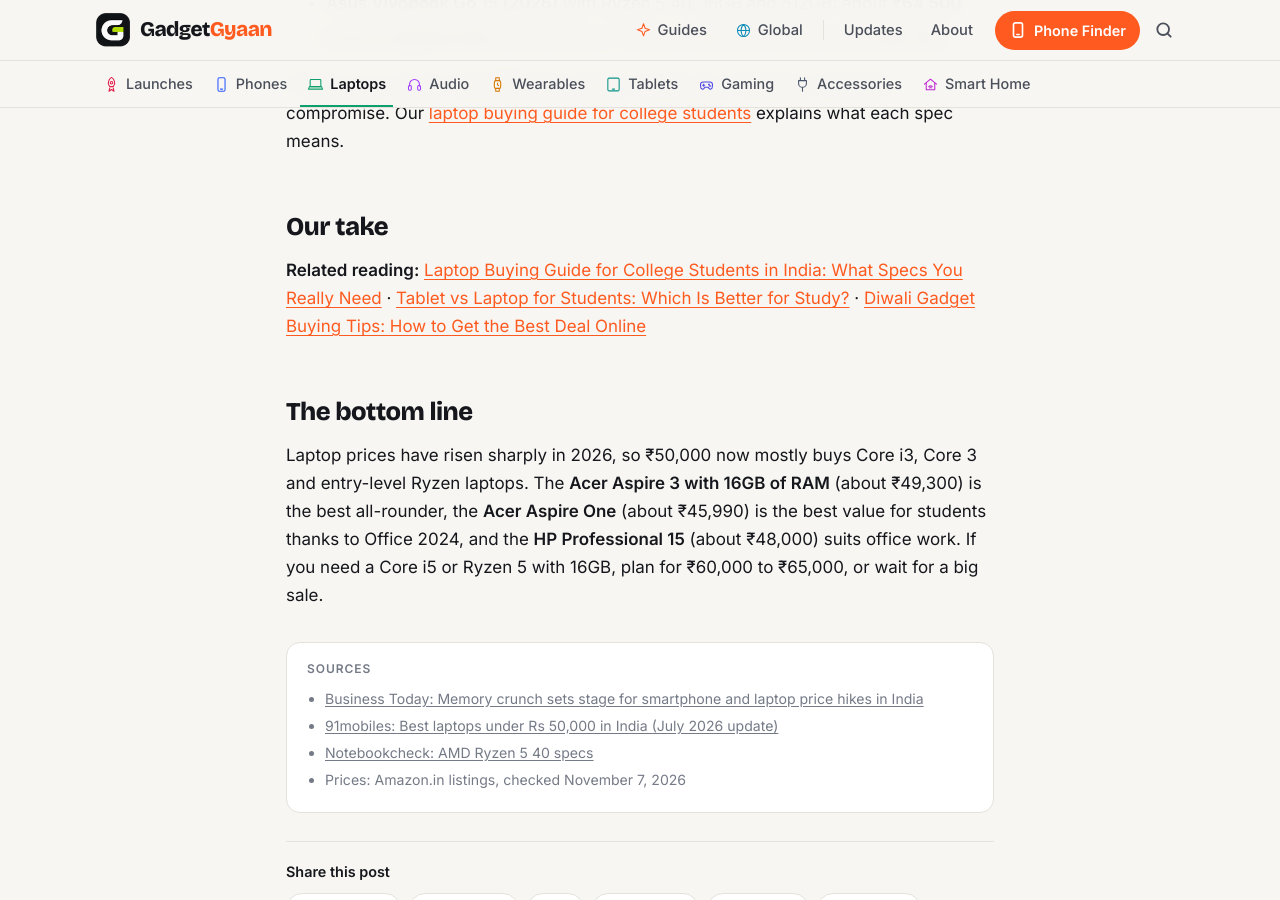
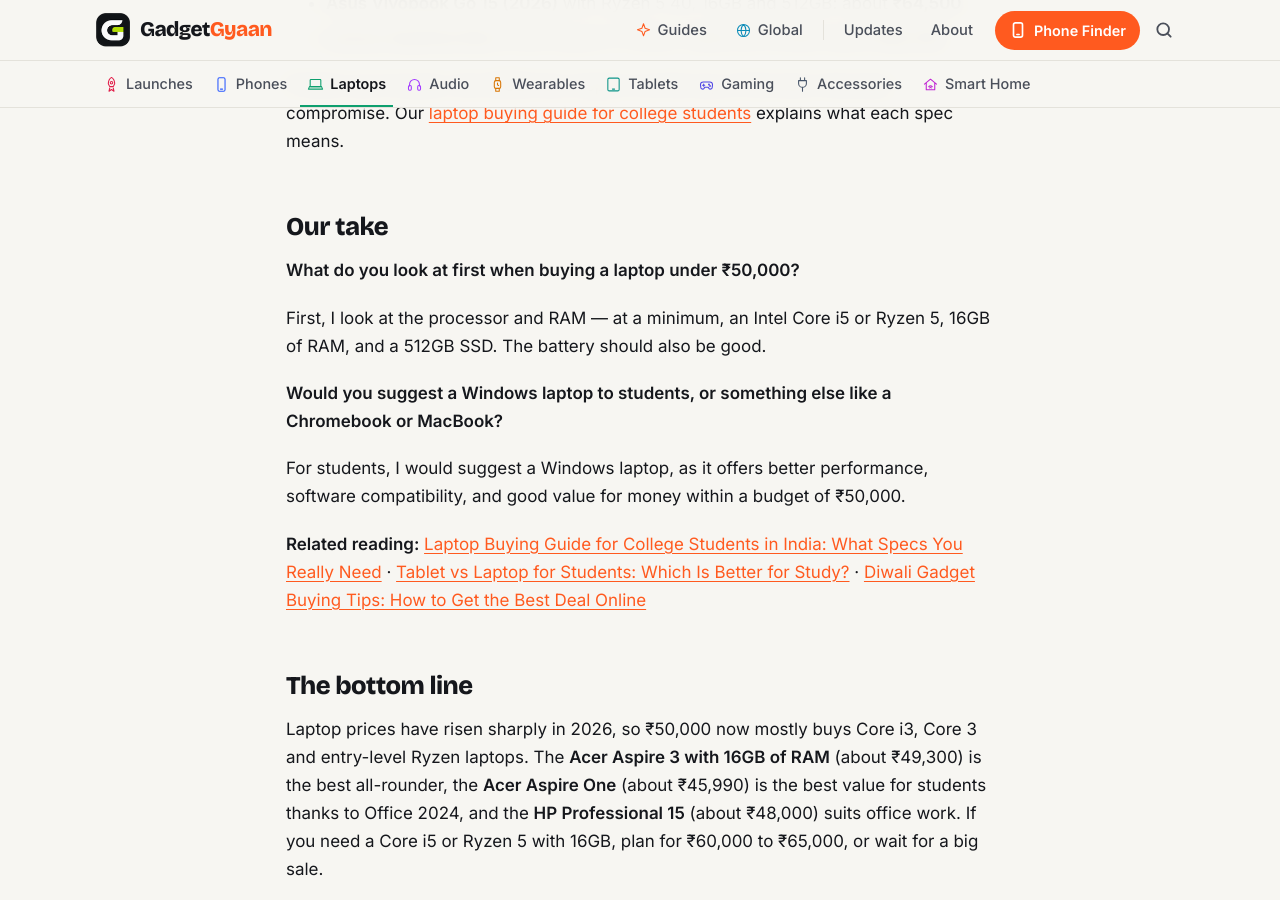
Before and after one commit to kiteksood167/kiteksood167.github.io, a Jekyll site: the page built from _posts/2026-11-07-best-laptops-under-50000-india.md, in a window 1280 px wide and 900 px high, scrolled down 5373 px. Built offline with Jekyll 4.4.1, drawn with Linux system fonts in a browser that asks for light colours; comment, search, counter and statistics services are not loaded; some of the changed text lies outside the part shown.

Commit message:
Add owner's take to laptops under 50000 post
Co-Authored-By: Claude Opus 5.5 <noreply@anthropic.com>
Claude-Session: https://claude.ai/code/session_019q2TsaYyUfQwBS5iqKAhGu

```diff
--- a/_posts/2026-11-07-best-laptops-under-50000-india.md
+++ b/_posts/2026-11-07-best-laptops-under-50000-india.md
@@ -94,7 +94,13 @@ If that's out of reach, the 16GB Acer Aspire 3 at the top of this list is the be
 
 ## Our take
 
-<!-- Kitek's answers go here, grammar fixes only -->
+**What do you look at first when buying a laptop under ₹50,000?**
+
+First, I look at the processor and RAM — at a minimum, an Intel Core i5 or Ryzen 5, 16GB of RAM, and a 512GB SSD. The battery should also be good.
+
+**Would you suggest a Windows laptop to students, or something else like a Chromebook or MacBook?**
+
+For students, I would suggest a Windows laptop, as it offers better performance, software compatibility, and good value for money within a budget of ₹50,000.
 
 **Related reading:** [Laptop Buying Guide for College Students in India: What Specs You Really Need](/laptop-buying-guide-for-college-students/) · [Tablet vs Laptop for Students: Which Is Better for Study?](/tablet-vs-laptop-for-students/) · [Diwali Gadget Buying Tips: How to Get the Best Deal Online](/diwali-gadget-buying-tips/)
 
```
